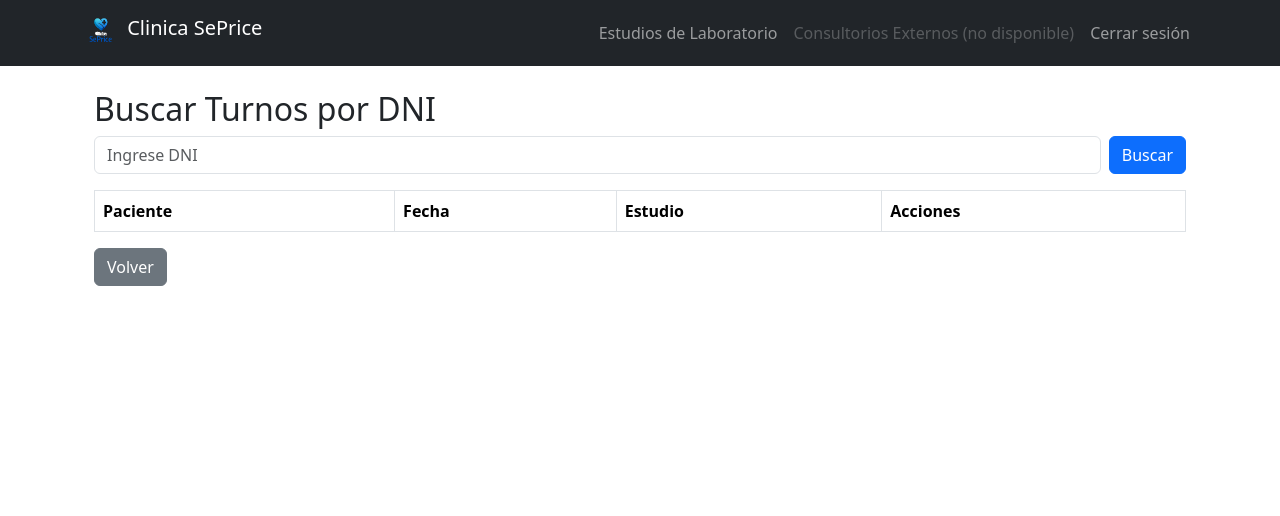
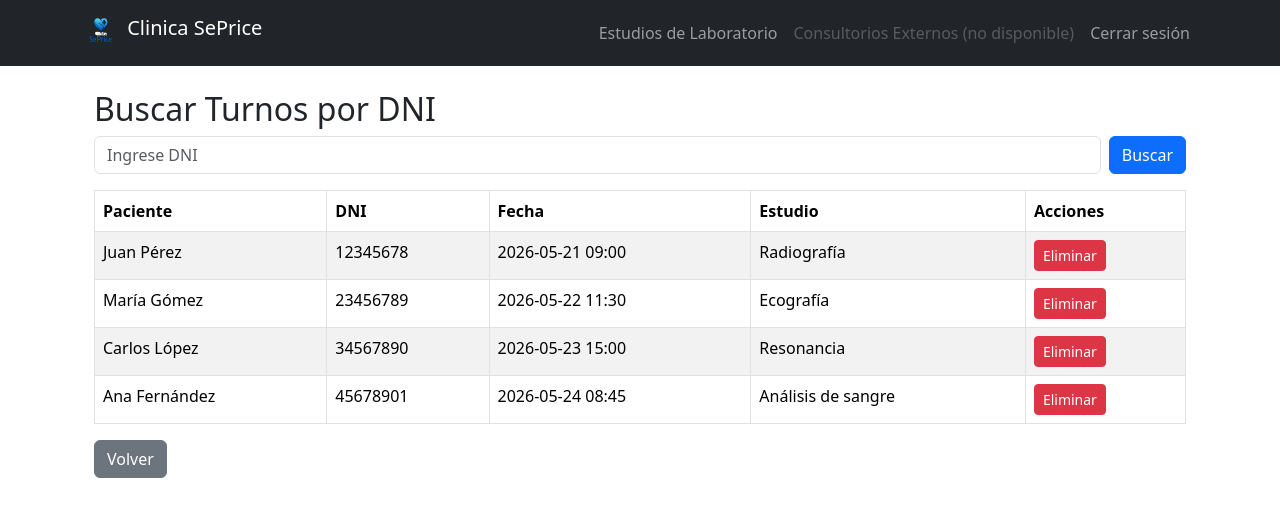
Before and after one commit to fraperrone/ifts29-pp2-proto-front, a React (Vite) app: page /cancelar-turno in a window 1280 px wide. Shown: the top 516 px of the page. Built offline with nearby package versions, Linux system fonts and the light colour scheme; sample sign-in values are in the browser's storage.

Commit message:
funcionalidad cancelar turno ver turno

```diff
--- a/src/pages/atencion/CancelarTurnoPage.jsx
+++ b/src/pages/atencion/CancelarTurnoPage.jsx
@@ -1,23 +1,31 @@
-// generamos una pagina donde busque por dni y traiga los turnos de este dni y en cada fila una opcion para eliminar en caso de tocar abre un modal para confirmar eliminacion
-
 import React, { useState } from "react";
 import { Container, Form, Button, Table, Modal } from "react-bootstrap";
 import BotonCancelar from "../../components/buttons/BotonCancelar";
 
-const CancelarTurnoPage = ({ obtenerTurnosPorDni, eliminarTurno }) => {
+const CancelarTurnoPage = () => {
+  // Turnos de ejemplo en memoria
+  const turnosEjemplo = [
+    { id: 1, paciente: "Juan Pérez", dni: "12345678", fecha: "2026-05-21 09:00", estudio: "Radiografía" },
+    { id: 2, paciente: "María Gómez", dni: "23456789", fecha: "2026-05-22 11:30", estudio: "Ecografía" },
+    { id: 3, paciente: "Carlos López", dni: "34567890", fecha: "2026-05-23 15:00", estudio: "Resonancia" },
+    { id: 4, paciente: "Ana Fernández", dni: "45678901", fecha: "2026-05-24 08:45", estudio: "Análisis de sangre" },
+  ];
+
   const [dni, setDni] = useState("");
-  const [turnos, setTurnos] = useState([]);
+  const [turnos, setTurnos] = useState(turnosEjemplo);
   const [showEliminarModal, setShowEliminarModal] = useState(false);
   const [turnoSeleccionado, setTurnoSeleccionado] = useState(null);
 
-  const buscarTurnos = async () => {
-    const resultados = await obtenerTurnosPorDni(dni); // función que trae turnos desde backend
-    setTurnos(resultados);
+  const buscarTurnos = () => {
+    if (dni.trim() === "") {
+      setTurnos(turnosEjemplo); // si no se ingresa DNI, muestra todos
+    } else {
+      setTurnos(turnosEjemplo.filter(t => t.dni === dni));
+    }
   };
 
   const confirmarEliminar = () => {
     if (turnoSeleccionado) {
-      eliminarTurno(turnoSeleccionado.id); // función que elimina en backend
       setTurnos(turnos.filter(t => t.id !== turnoSeleccionado.id));
     }
     setShowEliminarModal(false);
@@ -43,6 +51,7 @@ const CancelarTurnoPage = ({ obtenerTurnosPorDni, eliminarTurno }) => {
         <thead>
           <tr>
             <th>Paciente</th>
+            <th>DNI</th>
             <th>Fecha</th>
             <th>Estudio</th>
             <th>Acciones</th>
@@ -52,6 +61,7 @@ const CancelarTurnoPage = ({ obtenerTurnosPorDni, eliminarTurno }) => {
           {turnos.map((t) => (
             <tr key={t.id}>
               <td>{t.paciente}</td>
+              <td>{t.dni}</td>
               <td>{t.fecha}</td>
               <td>{t.estudio}</td>
               <td>
@@ -81,6 +91,7 @@ const CancelarTurnoPage = ({ obtenerTurnosPorDni, eliminarTurno }) => {
           {turnoSeleccionado && (
             <ul>
               <li><strong>Paciente:</strong> {turnoSeleccionado.paciente}</li>
+              <li><strong>DNI:</strong> {turnoSeleccionado.dni}</li>
               <li><strong>Fecha:</strong> {turnoSeleccionado.fecha}</li>
               <li><strong>Estudio:</strong> {turnoSeleccionado.estudio}</li>
             </ul>
@@ -95,7 +106,8 @@ const CancelarTurnoPage = ({ obtenerTurnosPorDni, eliminarTurno }) => {
           </Button>
         </Modal.Footer>
       </Modal>
-      <BotonCancelar></BotonCancelar>
+
+      <BotonCancelar />
     </Container>
   );
 };
--- a/src/pages/principal/EstudiosPage.jsx
+++ b/src/pages/principal/EstudiosPage.jsx
@@ -43,6 +43,7 @@ const EstudiosPage = () => {
   }
 
   const irACancelarTurno = () =>{
+    alert('En desarrollo: redirigiendo a CancelarTurnoPage')
     navigate('/cancelar-turno')
   }
 
```
